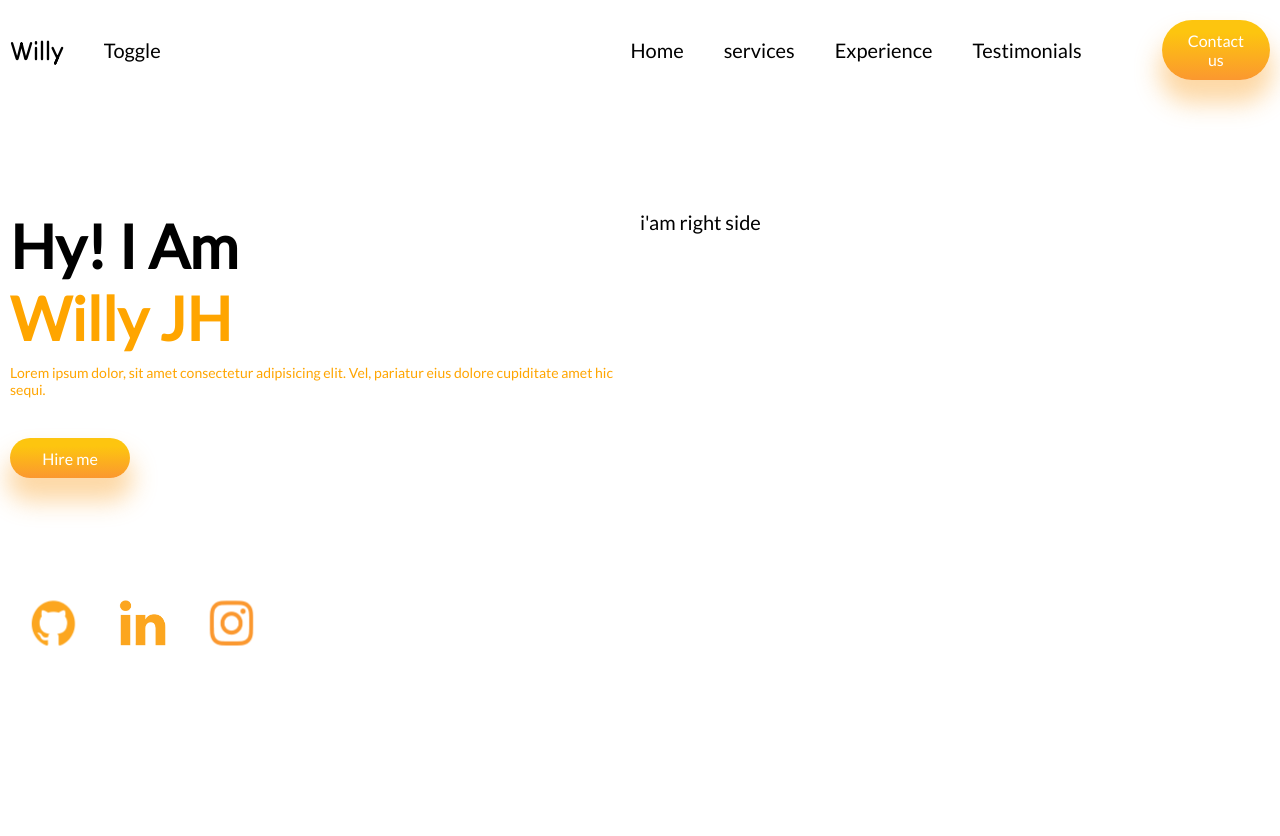
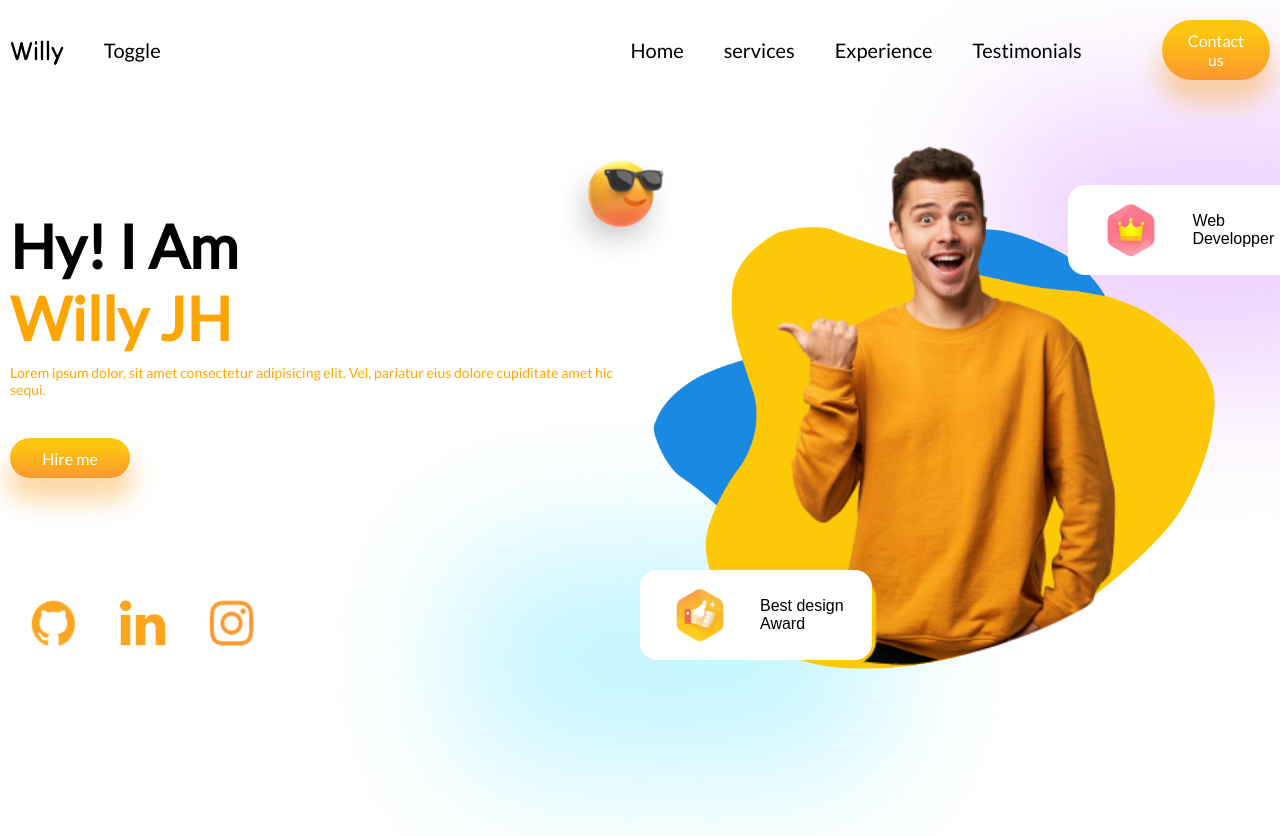
Before and after one commit to willy903/BMW-STORE, a React (Create React App) app: page / in a window 1280 px wide. Built offline with nearby package versions, Linux system fonts and the light colour scheme.

Commit message:
Find du section introduction

```diff
--- /dev/null
+++ b/src/components/FloatingDiv/FloatingDiv.css
@@ -0,0 +1,19 @@
+.floatingdiv {
+    justify-content: space-around;
+    display: flex;
+    background: white;
+    box-shadow: hwb(24 36% 47%);
+    border-radius: 17px;
+    align-items: center;
+    padding: 0px 28px 0px 0px;
+    height: 4.5rem;
+}
+
+.floatingdiv>img {
+    transform: scale(0.4);
+}
+
+.floatingdiv>span {
+    font-family: sans-serif;
+    font-size: 16px;
+}
--- /dev/null
+++ b/src/components/FloatingDiv/floatingDiv.jsx
@@ -0,0 +1,15 @@
+import React from 'react'
+import './FloatingDiv.css';
+const floatingDiv = ({image, text1,text2}) => {
+  return (
+    <div className="floatingdiv">
+        <img src={image} alt="" />
+        <span>{text1}
+            <br />
+            {text2}
+        </span>
+    </div>
+  )
+}
+
+export default floatingDiv
--- a/src/components/intro/intro.css
+++ b/src/components/intro/intro.css
@@ -41,10 +41,6 @@
     height: 2rem;
 }
 
-.i-right {
-    flex: 1;
-}
-
 .i-icon {
     margin-top: 3rem;
     display: flex;
@@ -58,3 +54,50 @@
 .i-icon>*:hover {
     cursor: pointer;
 }
+
+.i-right {
+    flex: 1;
+    position: relative;
+}
+
+.i-right>* {
+    position: absolute;
+    z-index: 1;
+}
+
+.i-right>:nth-child(1) {
+    transform: scale(0.69);
+    left: -15%;
+    top: -9%;
+}
+
+.i-right>:nth-child(2) {
+    top: -4.6rem;
+    transform: scale(0.67);
+    left: -3rem;
+}
+
+.i-right>:nth-child(3) {
+    transform: scale(1.4);
+    left: 28%;
+}
+
+.i-right>:nth-child(4) {
+    transform: scale(.5);
+    top: -19%;
+    left: -24%;
+    border-radius: 50%;
+    padding: 0;
+}
+
+.blur {
+    position: absolute;
+    width: 22rem;
+    height: 14rem;
+    border-radius: 50px;
+    background: #edd0ff;
+    z-index: -9;
+    top: -18%;
+    left: 56%;
+    filter: blur(72px)
+}
--- a/src/components/intro/intro.jsx
+++ b/src/components/intro/intro.jsx
@@ -1,12 +1,15 @@
-import React from 'react';
-import './intro.css';
-import GitHub from '../../image/GitHub.png';
-import Instagram from '../../image/Instagram.png';
-import Linkedin from '../../image/linkedin.png';
-import boy from '../../image/boy.png';
-import vector1 from '../../image/vector1.png';
-import vector2 from '../../image/vector2.png';
-
+import React from "react";
+import "./intro.css";
+import FloatingDiv from "../FloatingDiv/floatingDiv";
+import GitHub from "../../image/github.png";
+import Instagram from "../../image/instagram.png";
+import Linkedin from "../../image/linkedin.png";
+import vector1 from "../../image/Vector1.png";
+import vector2 from "../../image/Vector2.png";
+import boy from "../../image/boy.png";
+import crown from "../../image/crown.png";
+import thumbsup from "../../image/thumbup.png";
+import glassesimoji from "../../image/glassesimoji.png";
 
 const intro = () => {
   return (
@@ -16,12 +19,11 @@ const intro = () => {
           <span>Hy! I Am</span>
           <span>Willy JH</span>
           <span>
-                    Lorem ipsum dolor, sit amet consectetur adipisicing elit. Vel, pariatur eius dolore cupiditate amet hic sequi.
+            Lorem ipsum dolor, sit amet consectetur adipisicing elit. Vel,
+            pariatur eius dolore cupiditate amet hic sequi.
           </span>
         </div>
-            <button className="button i-button">
-                Hire me
-            </button>
+        <button className="button i-button">Hire me</button>
         <div className="i-icon">
           <img src={GitHub} alt="GitHub" />
           <img src={Linkedin} alt="Linkedin" />
@@ -29,10 +31,27 @@ const intro = () => {
         </div>
       </div>
       <div className="i-right">
-            i'am right side
+        <img src={vector1} alt="" />
+        <img src={vector2} alt="" />
+        <img src={boy} alt="" />
+        <img src={glassesimoji} alt="" srcset="" />
+        <div style={{top: '-4%',left: '68%'}}>
+            <FloatingDiv image={crown} text1="Web" text2="Developper"/>
+        </div>
+        <div style={{top: '18rem', left: '0rem'}}>
+            <FloatingDiv image={thumbsup} text1="Best design" text2="Award"/>
+        </div>
+        <div className="blur" style={{background : "rgb(238 210 255)"}}></div>
+        <div className="blur" style={{
+            background: '#C1F5FF',
+            top: '17rem',
+            width: '21rem',
+            height: '11rem',
+            left: '-9rem'
+        }}></div>
       </div>
     </div>
-  )
-}
+  );
+};
 
-export default intro
+export default intro;
```
Lines whose indentation alone changed are shown as unchanged.
